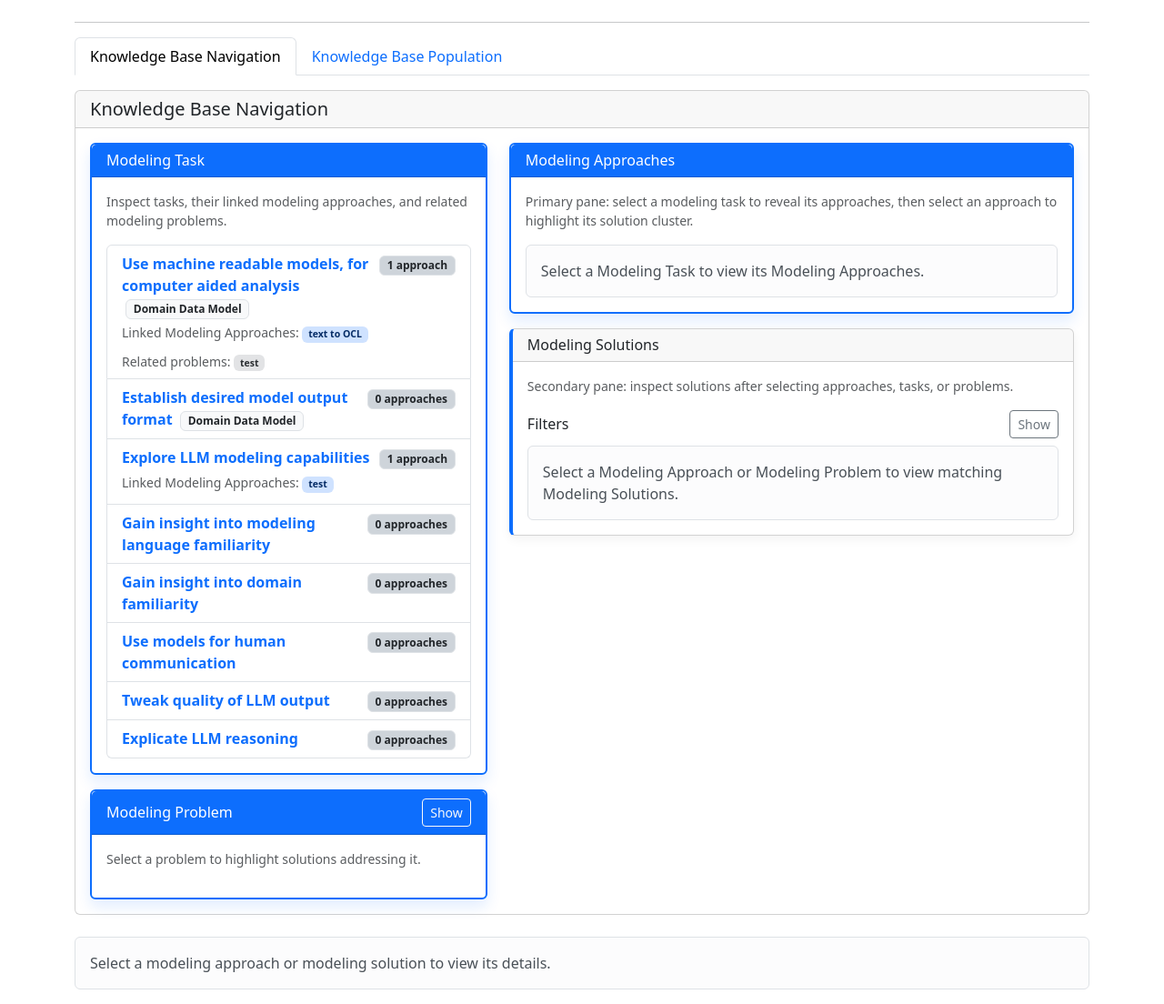
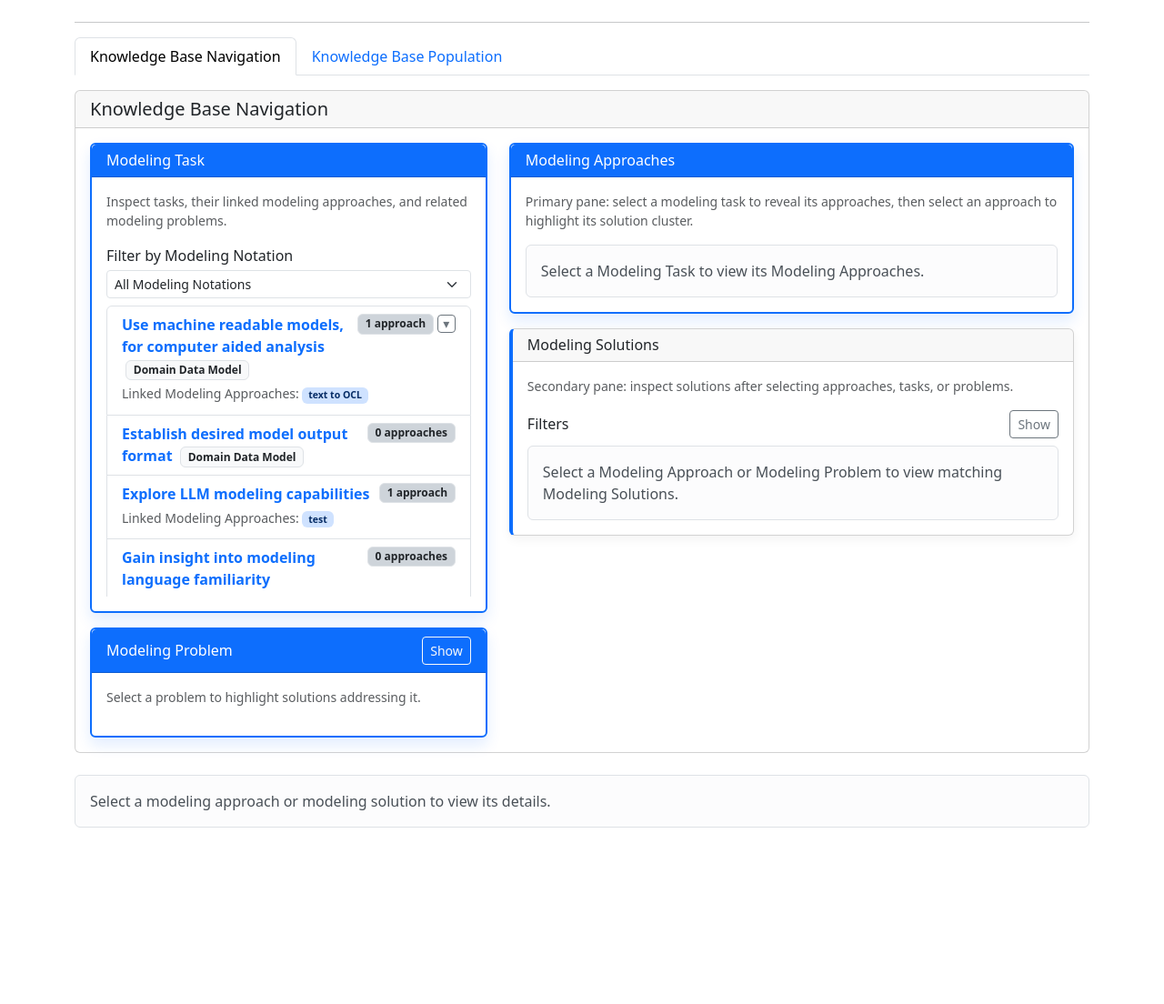
Before and after one commit to sybrendekinderen-afk/aap-alternative-modeling-app, a Flask app: page / in a window 1280 px wide. Shown: the whole page at 91% size. After the commit the page ends 910 px from the top, so only its background shows below. Run offline with Flask 3, Linux system fonts and the light colour scheme; some libraries are stand-ins or nearby versions.

Commit message:
modeling task UI updated with filter, scrolling, and collapse of related problems

```diff
--- a/templates/index.html
+++ b/templates/index.html
@@ -30,6 +30,8 @@
     .task-select-link { text-decoration: none; }
     .task-select-link.task-select-active { text-decoration: underline; font-weight: 700; }
     .task-pane-highlight { border-color: #9fb6e7 !important; background-color: #f8fbff; }
+    .task-list-scroll { max-height: 320px; overflow-y: auto; }
+    .task-problems-toggle { width: 1.25rem; height: 1.25rem; padding: 0; line-height: 1; }
   </style>
 </head>
 <body>
@@ -203,9 +205,19 @@
               <div class="card-header bg-primary text-white"><h4 class="h6 mb-0">Modeling Task</h4></div>
               <div class="card-body">
                 <p class="text-muted small mb-3">Inspect tasks, their linked modeling approaches, and related modeling problems.</p>
+                <div class="mb-2">
+                  <label for="task-filter-notation" class="form-label form-label-sm mb-1">Filter by Modeling Notation</label>
+                  <select id="task-filter-notation" class="form-select form-select-sm">
+                    <option value="">All Modeling Notations</option>
+                    {% for model_type in model_types %}
+                      <option value="{{ model_type.id }}">{{ model_type.notation or model_type.name }}</option>
+                    {% endfor %}
+                  </select>
+                </div>
+                <div class="task-list-scroll">
                 <ul class="list-group">
                   {% for task in modeling_tasks %}
-                    <li class="list-group-item task-list-item">
+                    <li class="list-group-item task-list-item" data-task-id="{{ task.id }}" data-model-type-id="{{ task.model_type_id or '' }}">
                       {% set linked_approaches = modeling_approaches|selectattr('modeling_task_id', 'equalto', task.id)|list %}
                       <div class="d-flex justify-content-between align-items-start gap-2">
                         <div>
@@ -217,8 +229,11 @@
                             {% endif %}
                           {% endif %}
                         </div>
-                        <div class="text-nowrap">
+                        <div class="text-nowrap d-flex align-items-center gap-1">
                           <span class="badge bg-dark-subtle text-dark border">{{ linked_approaches|length }} approach{% if linked_approaches|length != 1 %}es{% endif %}</span>
+                          {% if task.modeling_problem_ids %}
+                            <button class="btn btn-outline-secondary btn-sm task-problems-toggle" type="button" data-bs-toggle="collapse" data-bs-target="#kb-task-problems-{{ task.id }}" aria-expanded="false" aria-controls="kb-task-problems-{{ task.id }}" title="Toggle related problems">▾</button>
+                          {% endif %}
                         </div>
                       </div>
                       {% if linked_approaches %}
@@ -230,6 +245,7 @@
                         </div>
                       {% endif %}
                       {% if task.modeling_problem_ids %}
+                        <div class="collapse" id="kb-task-problems-{{ task.id }}">
                           <div class="small text-muted task-related-problems">
                             Related problems:
                             {% for pid in task.modeling_problem_ids %}
@@ -239,12 +255,14 @@
                               {% endif %}
                             {% endfor %}
                           </div>
+                        </div>
                       {% endif %}
                     </li>
                   {% else %}
                     <li class="list-group-item text-muted">No Modeling Tasks yet.</li>
                   {% endfor %}
                 </ul>
+                </div>
               </div>
             </div>
 
@@ -1533,6 +1551,8 @@
       const problemLinks = Array.from(document.querySelectorAll('.problem-select-link[data-problem-id]'));
       const approachLinks = Array.from(document.querySelectorAll('.approach-select-link[data-approach-id]'));
       const taskLinks = Array.from(document.querySelectorAll('.task-select-link[data-task-id]'));
+      const taskItems = Array.from(document.querySelectorAll('.task-list-item[data-task-id]'));
+      const taskNotationFilter = document.getElementById('task-filter-notation');
       const approachListItems = Array.from(document.querySelectorAll('.kb-approach-list-item[data-approach-id]'));
       const approachListEl = document.getElementById('kb-approach-list');
       const approachListPlaceholder = document.getElementById('approach-list-placeholder');
@@ -1681,6 +1701,18 @@
         });
       });
 
+      function applyTaskNotationFilter() {
+        const activeNotation = taskNotationFilter ? taskNotationFilter.value : '';
+        taskItems.forEach(function (item) {
+          const matches = !activeNotation || item.dataset.modelTypeId === activeNotation;
+          item.style.display = matches ? '' : 'none';
+        });
+      }
+
+      if (taskNotationFilter) {
+        taskNotationFilter.addEventListener('change', applyTaskNotationFilter);
+      }
+
       taskLinks.forEach(function (link) {
         link.addEventListener('click', function (event) {
           event.preventDefault();
@@ -1738,6 +1770,7 @@
       applyHighlight();
       showSolutionDetails('');
       showApproachDetails('');
+      applyTaskNotationFilter();
     });
   </script>
   <script src="https://cdn.jsdelivr.net/npm/bootstrap@5.3.3/dist/js/bootstrap.bundle.min.js"></script>
```
Lines whose indentation alone changed are shown as unchanged.
